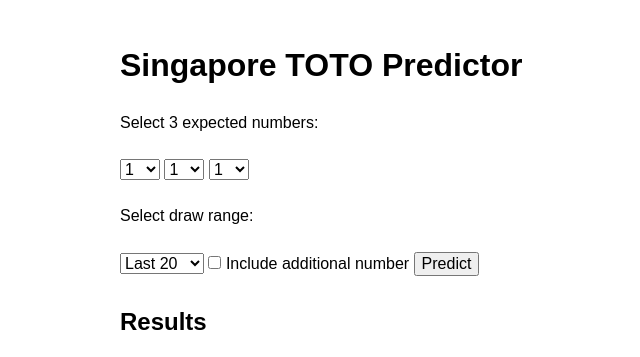
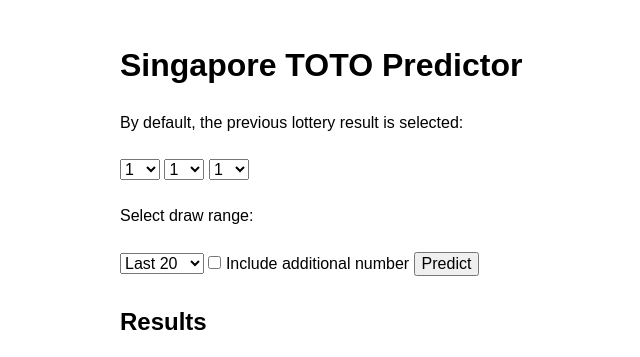
Before and after one commit to Websolution-sg/toto_predictor, a plain HTML site: page index.html in a window 1280 px wide. Shown: the whole page, without its empty margins (220-860 px from the left). Drawn offline with nearby package versions, Linux system fonts and the light colour scheme.

Commit message:
Update index.html

```diff
--- a/index.html
+++ b/index.html
@@ -13,7 +13,7 @@
 </head>
 <body>
   <h1>Singapore TOTO Predictor</h1>
-  <p>Select 3 expected numbers:</p>
+  <p>By default, the previous lottery result is selected:</p>
   <div>
     <select id="base1"></select>
     <select id="base2"></select>
```
